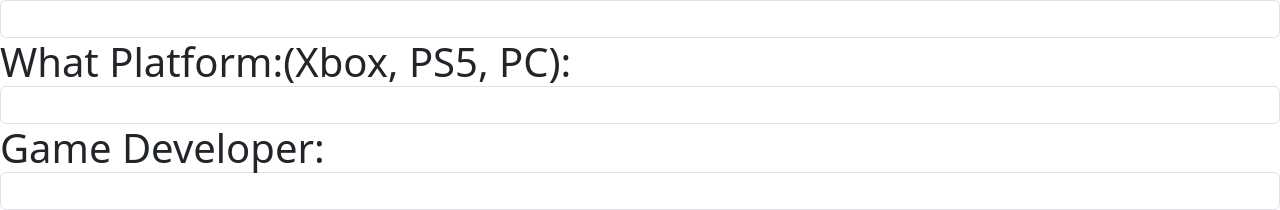
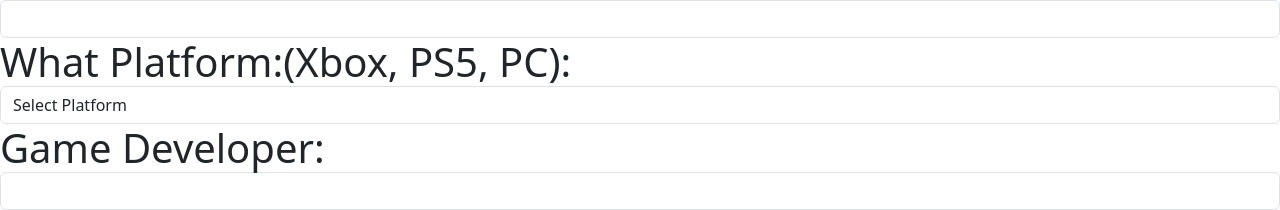
Before and after one commit to BrianWalsh23/DRQ_Project_2024, a React (Create React App) app in the folder games/: page /add in a window 1280 px wide. Shown: the part 150-360 px from the top of the page. Built offline with nearby package versions, Linux system fonts and the light colour scheme.

Commit message:
Added dropdown menu to choose platform

```diff
--- a/games/src/components/Content.js
+++ b/games/src/components/Content.js
@@ -22,6 +22,10 @@ const Content = () => {
                 {games.map((game) => (
                     <div key={game._id}>
                         <h3>{game.title}</h3>
+                        <img src={game.image}
+                            alt={`${game.title} cover`}
+                            style={{width: '15%', height: 'auto', border: '1px solid #ccc', margin: '10px 0' }}
+                        ></img>
                         <p>Platform: {game.platform}</p>
                         <p>Developer: {game.developer}</p>
                         <p>Review SCore: {game.score}</p>
--- a/games/src/components/add.js
+++ b/games/src/components/add.js
@@ -22,6 +22,12 @@ function Add() {
 
   const handleSubmit = (e) => {
     e.preventDefault();
+
+    // Final validation before submission
+    if (!platform) {
+      setError('Please select a valid platform.');
+      return;
+    }
 
     // Final validation before submission
     if (score < 1 || score > 100) {
@@ -57,12 +63,16 @@ function Add() {
             onChange={(e) => setTitle(e.target.value)}
           />
           <label>What Platform:(Xbox, PS5, PC): </label>
-          <input
-            type="text"
+          <select
             className="form-control"
             value={platform}
             onChange={(e) => setPlatform(e.target.value)}
-          />
+          >
+            <option value="">Select Platform</option>
+            <option value="Xbox">Xbox</option>
+            <option value="PS5">PS5</option>
+            <option value="PC">PC</option>
+          </select>
           <label>Game Developer: </label>
           <input
             type="text"
```
